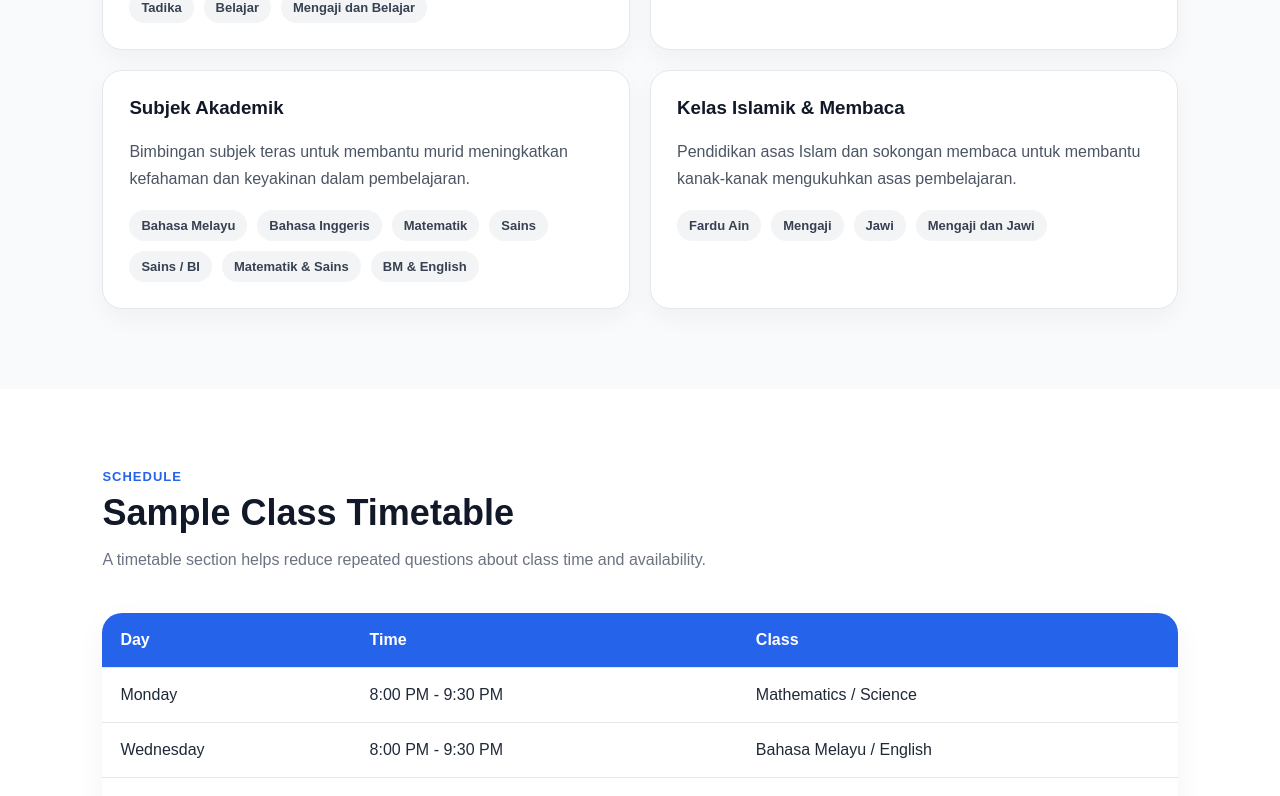
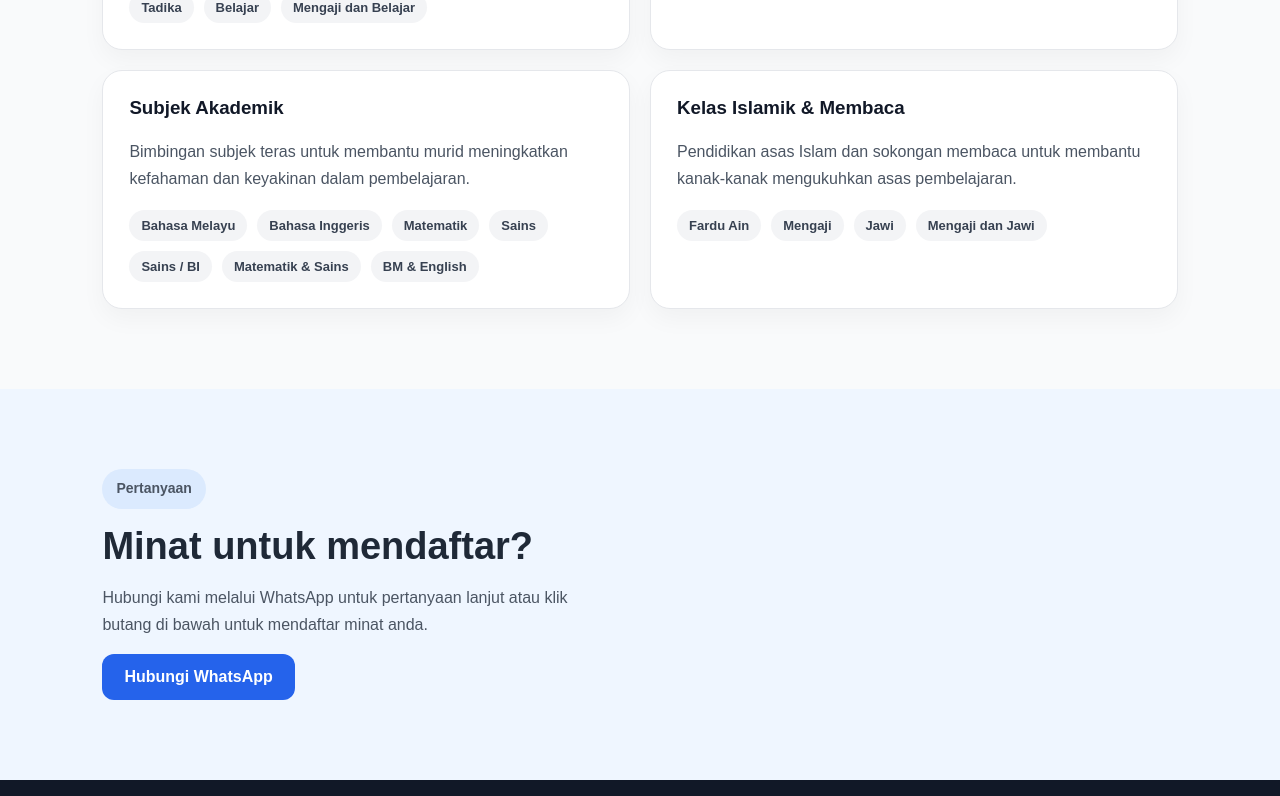
Before and after one commit to PikoChuu14/ptph-website, a React (Vite) app: page / in a window 1280 px wide. Shown: the part 2000-2796 px from the top of the page. Built offline with nearby package versions, Linux system fonts and the light colour scheme.

Commit message:
remove unused sample timetable section from the website

```diff
--- a/src/App.jsx
+++ b/src/App.jsx
@@ -79,24 +79,6 @@ const benefits = [
   },
 ];
 
-const timetable = [
-  {
-    day: "Monday",
-    time: "8:00 PM - 9:30 PM",
-    className: "Mathematics / Science",
-  },
-  {
-    day: "Wednesday",
-    time: "8:00 PM - 9:30 PM",
-    className: "Bahasa Melayu / English",
-  },
-  {
-    day: "Saturday",
-    time: "10:00 AM - 12:00 PM",
-    className: "SPM Intensive Class",
-  },
-];
-
 function Navbar() {
   return (
     <nav className="navbar">
@@ -112,7 +94,6 @@ function Navbar() {
       <div className="nav-links">
         <a href="#why-ptph">Kenapa PTPH?</a>
         <a href="#programmes">Program</a>
-        <a href="#timetable">Jadual</a>
         <a href="#register">Daftar</a>
       </div>
     </nav>
@@ -204,39 +185,6 @@ function Programmes() {
             </div>
           </div>
         ))}
-      </div>
-    </section>
-  );
-}
-
-function Timetable() {
-  return (
-    <section className="section" id="timetable">
-      <SectionTitle
-        label="Schedule"
-        title="Sample Class Timetable"
-        description="A timetable section helps reduce repeated questions about class time and availability."
-      />
-
-      <div className="table-wrapper">
-        <table>
-          <thead>
-            <tr>
-              <th>Day</th>
-              <th>Time</th>
-              <th>Class</th>
-            </tr>
-          </thead>
-          <tbody>
-            {timetable.map((item) => (
-              <tr key={item.day}>
-                <td>{item.day}</td>
-                <td>{item.time}</td>
-                <td>{item.className}</td>
-              </tr>
-            ))}
-          </tbody>
-        </table>
       </div>
     </section>
   );
@@ -489,7 +437,6 @@ function App() {
       <Hero />
       <Benefits />
       <Programmes />
-      <Timetable />
       <Register />
       <Footer />
     </>
```
